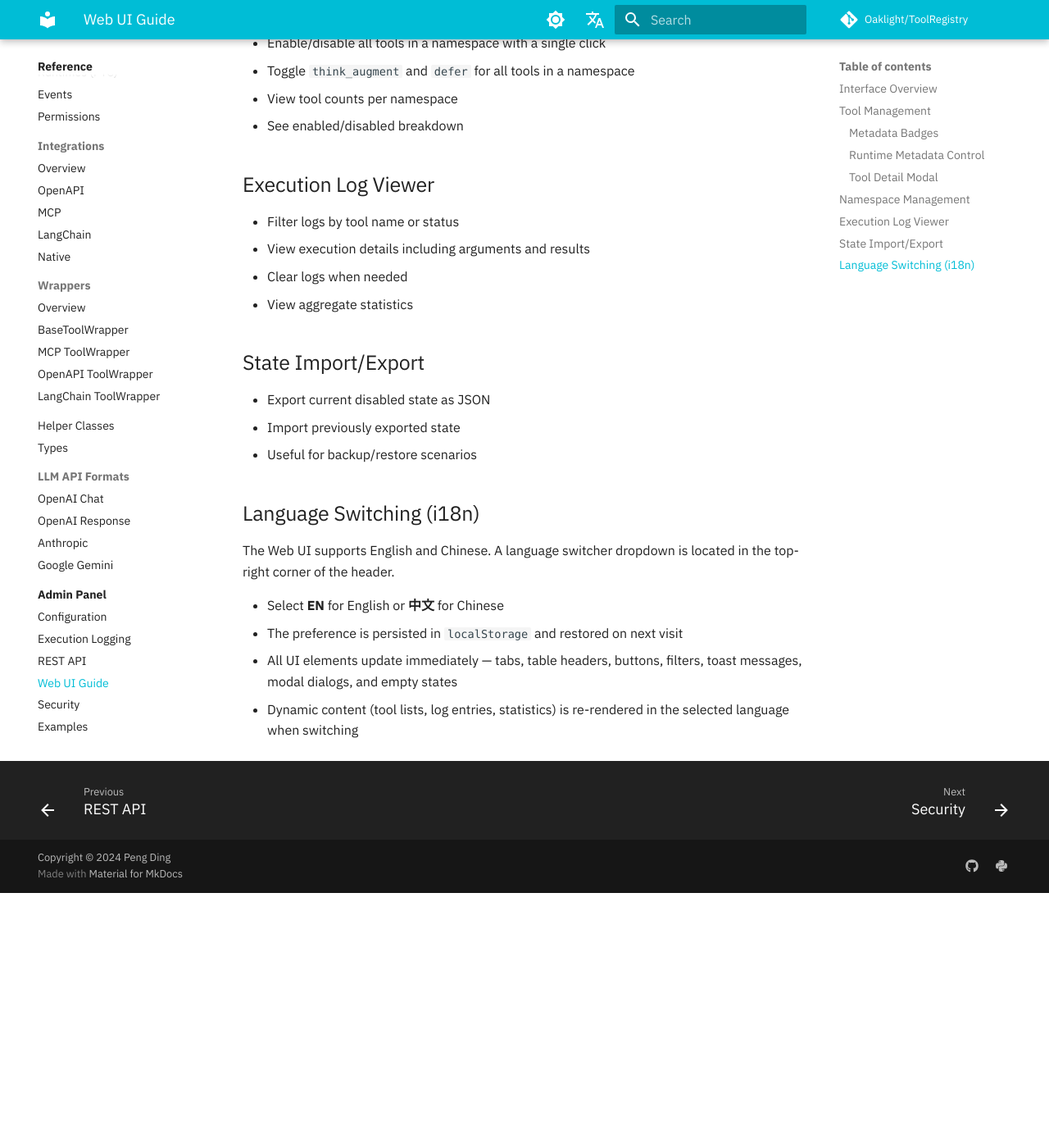
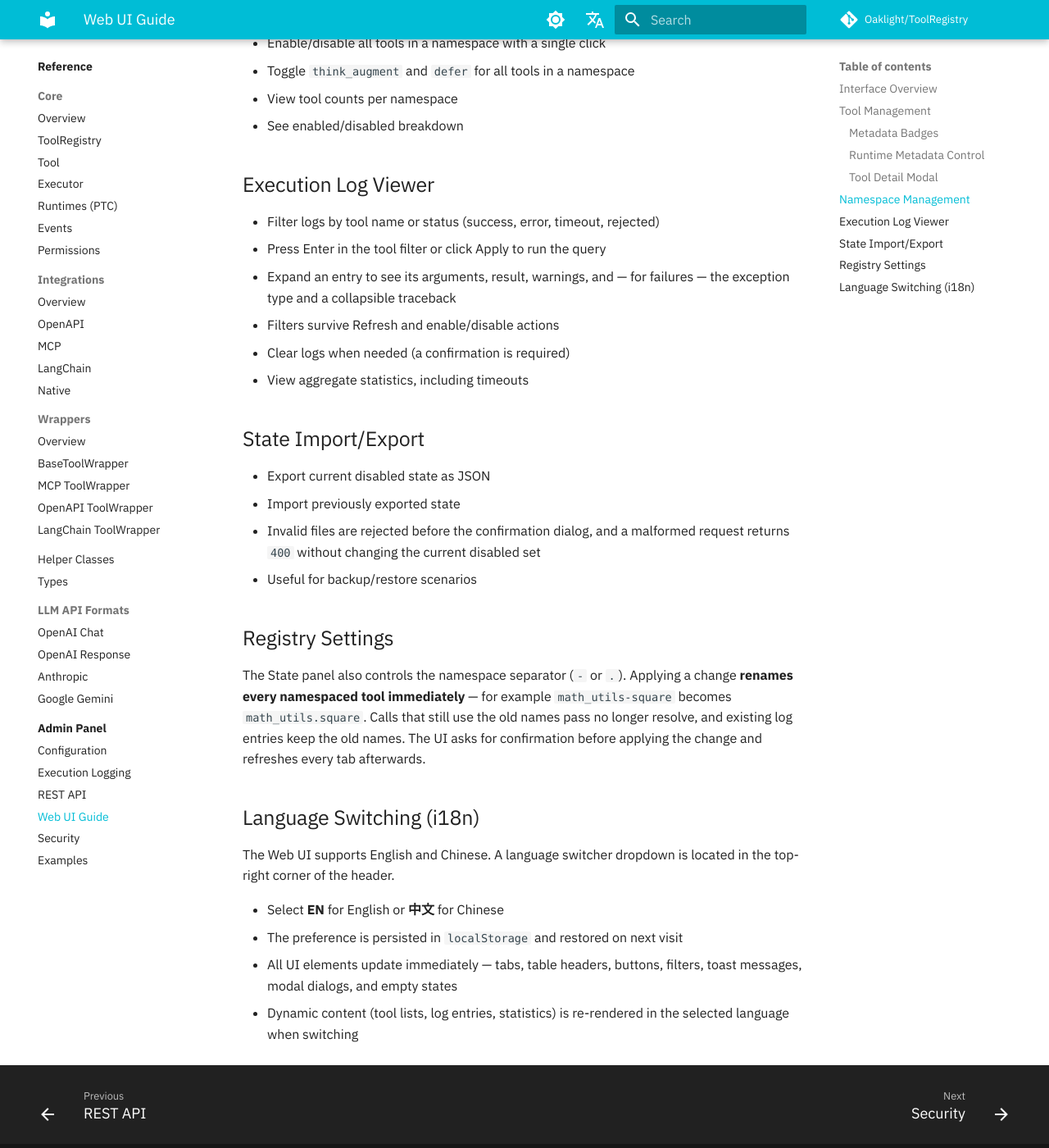
Before and after one commit to Oaklight/ToolRegistry, an MkDocs documentation site: the page built from docs/admin/web-ui.md, in a window 1280 px wide and 1400 px high, scrolled down 1688 px. Shown: the whole window at 82% size. Built offline with MkDocs 1.6.1 and Material for MkDocs 9.7.7, drawn with Linux system fonts in a browser that asks for light colours; some web fonts are replaced; comment, search, counter and statistics services are not loaded; before the commit the page ends 2777 px from its top, so only the background shows below that; some of the changed text lies outside the part shown.

Commit message:
docs(admin): token-mode UI, CORS, logs and name separator (#363)
Document the UI shell token prompt and session cookie, same-origin CORS,
the Logs timeout/traceback view, state-import validation and the
rename-on-apply name separator behaviour.

```diff
--- a/docs/admin/web-ui.md
+++ b/docs/admin/web-ui.md
@@ -54,16 +54,30 @@
 
 ## Execution Log Viewer
 
-- Filter logs by tool name or status
-- View execution details including arguments and results
-- Clear logs when needed
-- View aggregate statistics
+- Filter logs by tool name or status (success, error, timeout, rejected)
+- Press Enter in the tool filter or click Apply to run the query
+- Expand an entry to see its arguments, result, warnings, and — for failures —
+  the exception type and a collapsible traceback
+- Filters survive Refresh and enable/disable actions
+- Clear logs when needed (a confirmation is required)
+- View aggregate statistics, including timeouts
 
 ## State Import/Export
 
 - Export current disabled state as JSON
 - Import previously exported state
+- Invalid files are rejected before the confirmation dialog, and a malformed
+  request returns `400` without changing the current disabled set
 - Useful for backup/restore scenarios
+
+## Registry Settings
+
+The State panel also controls the namespace separator (`-` or `.`). Applying a
+change **renames every namespaced tool immediately** — for example
+`math_utils-square` becomes `math_utils.square`. Calls that still use the old
+names pass no longer resolve, and existing log entries keep the old names. The
+UI asks for confirmation before applying the change and refreshes every tab
+afterwards.
 
 ## Language Switching (i18n)
 
```
Also changed, not shown: other parts of docs/admin/web-ui.md (+1 -1 lines), docs/admin/index.md (+1 -1 lines), docs/admin/security.md (+18 -0 lines), docs/changelog.md (+8 -0 lines).
